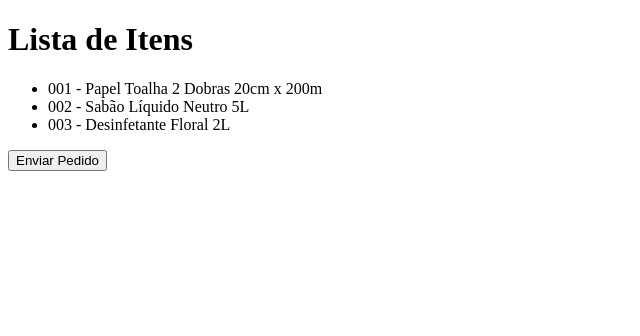
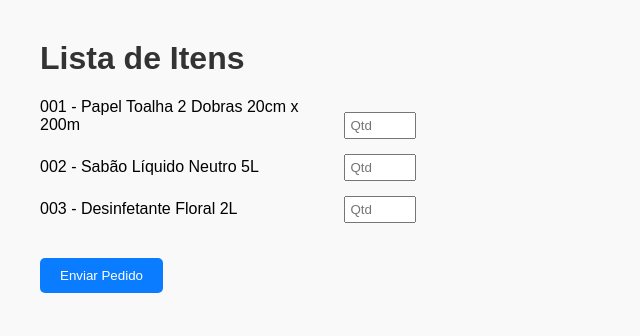
Before and after one commit to Gigamar/app-de-embalagem, a plain HTML site: page index.html in a window 1280 px wide. Shown: the whole page, without its empty margins (0-640 px from the left). Drawn offline with Linux system fonts and the light colour scheme.

Commit message:
Add files via upload

```diff
--- a/index.html
+++ b/index.html
@@ -1 +1,30 @@
-<!DOCTYPE html><html><head><title>App</title></head><body><h1>Lista de Itens</h1><ul><li>001 - Papel Toalha 2 Dobras 20cm x 200m</li><li>002 - Sabão Líquido Neutro 5L</li><li>003 - Desinfetante Floral 2L</li></ul><button>Enviar Pedido</button><p id='msg'></p><script>function enviar(){document.getElementById('msg').innerText='Pedido enviado com sucesso!';}</script></body></html>
+
+<!DOCTYPE html>
+<html lang="pt-br">
+<head>
+  <meta charset="UTF-8" />
+  <meta name="viewport" content="width=device-width, initial-scale=1.0"/>
+  <title>App de Embalagem</title>
+  <link rel="stylesheet" href="style.css">
+</head>
+<body>
+  <h1>Lista de Itens</h1>
+  <form id="form-pedido">
+    <div class="item">
+      <label>001 - Papel Toalha 2 Dobras 20cm x 200m</label>
+      <input type="number" name="item_001" placeholder="Qtd" />
+    </div>
+    <div class="item">
+      <label>002 - Sabão Líquido Neutro 5L</label>
+      <input type="number" name="item_002" placeholder="Qtd" />
+    </div>
+    <div class="item">
+      <label>003 - Desinfetante Floral 2L</label>
+      <input type="number" name="item_003" placeholder="Qtd" />
+    </div>
+    <button type="submit">Enviar Pedido</button>
+  </form>
+  <p id="mensagem"></p>
+  <script src="script.js"></script>
+</body>
+</html>
--- a/script.js
+++ b/script.js
@@ -1 +1,5 @@
-function enviarPedido() { alert('Pedido enviado com sucesso!'); }
+
+document.getElementById('form-pedido').addEventListener('submit', function(e) {
+  e.preventDefault();
+  document.getElementById('mensagem').innerText = 'Pedido enviado com sucesso!';
+});
--- a/style.css
+++ b/style.css
@@ -1 +1,44 @@
-body { font-family: Arial; padding: 20px; } li { margin-bottom: 10px; } button { margin-top: 20px; }
+
+body {
+  font-family: Arial, sans-serif;
+  margin: 40px;
+  background-color: #f9f9f9;
+}
+
+h1 {
+  color: #333;
+}
+
+.item {
+  margin-bottom: 15px;
+}
+
+label {
+  display: inline-block;
+  width: 300px;
+}
+
+input[type="number"] {
+  width: 60px;
+  padding: 4px;
+}
+
+button {
+  margin-top: 20px;
+  padding: 10px 20px;
+  background-color: #0a7cff;
+  color: white;
+  border: none;
+  border-radius: 5px;
+  cursor: pointer;
+}
+
+button:hover {
+  background-color: #005ecb;
+}
+
+#mensagem {
+  margin-top: 20px;
+  color: green;
+  font-weight: bold;
+}
```
